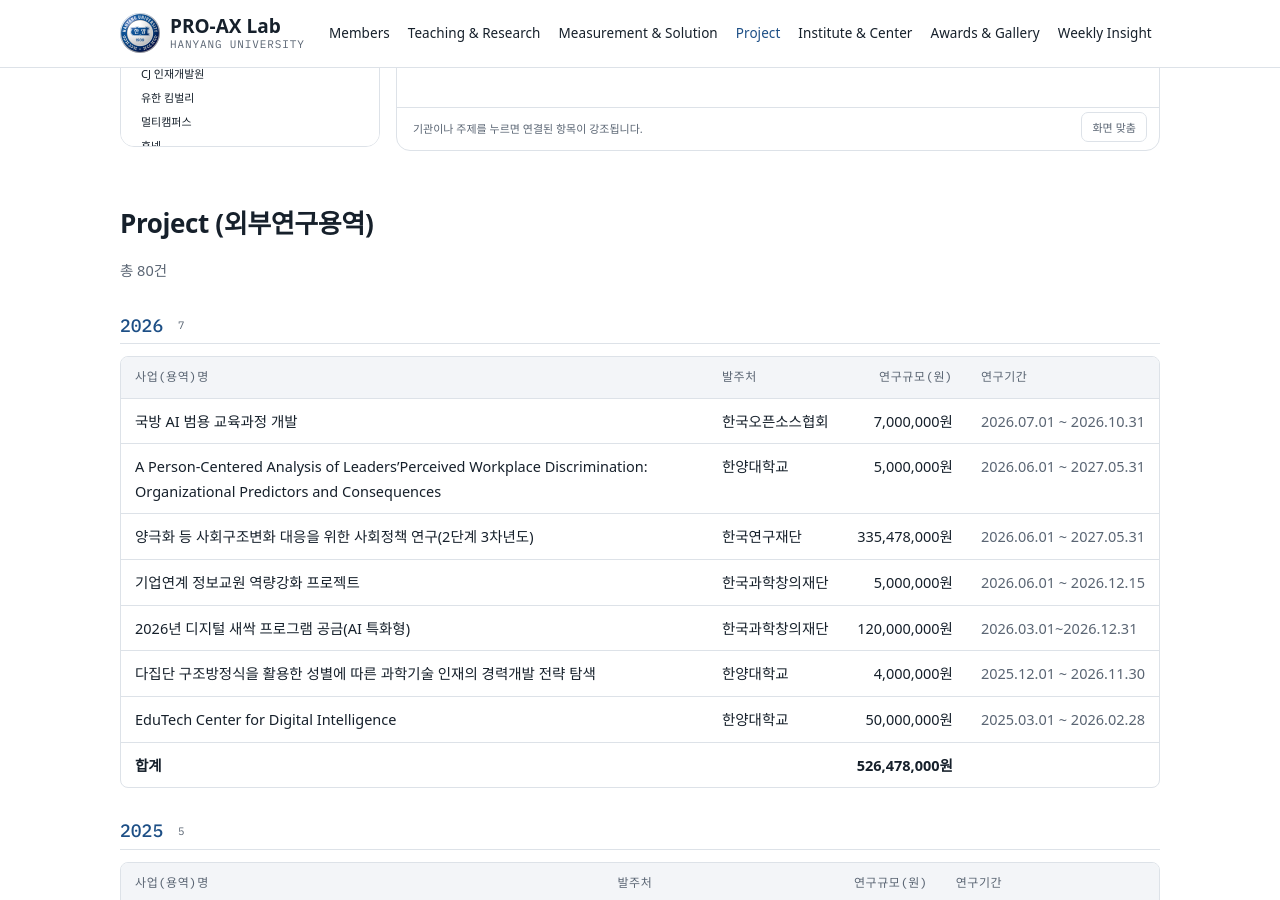
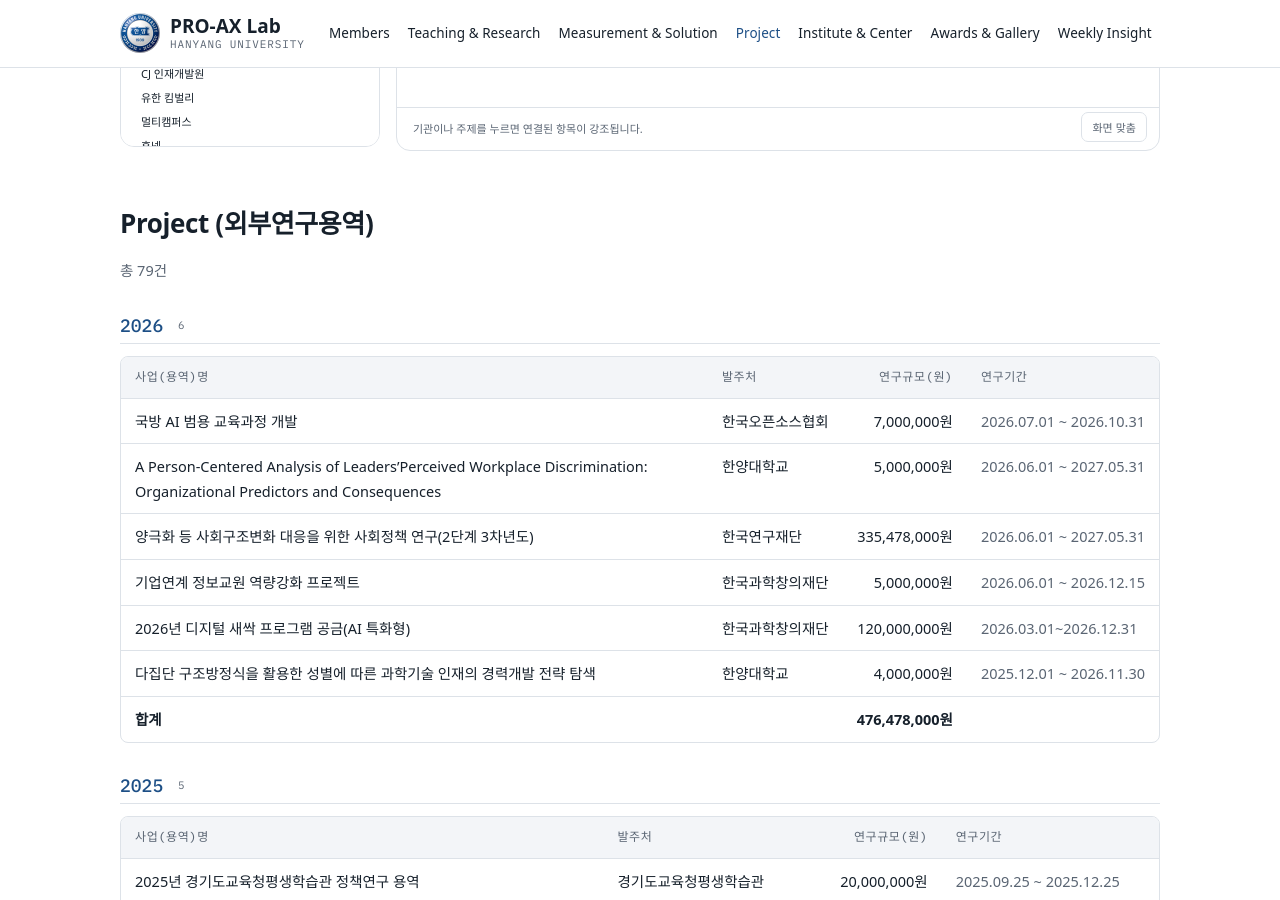
Before and after one commit to drsprolab/drsprolab.github.io, a Jekyll site: the page built from project.md, in a window 1280 px wide and 900 px high, scrolled down 1174 px. Built offline with Jekyll 4.4.1, drawn with Linux system fonts in a browser that asks for light colours; some web fonts are replaced.

Commit message:
Project: 2026년도 EduTech Center for Digital Intelligence 항목 삭제
Co-Authored-By: Claude Opus 5.5 <noreply@anthropic.com>

```diff
--- a/_data/projects.yml
+++ b/_data/projects.yml
@@ -29,11 +29,6 @@
   client: "한양대학교"
   amount: 4000000
   period: "2025.12.01 ~ 2026.11.30"
-- year: 2026
-  title: "EduTech Center for Digital Intelligence"
-  client: "한양대학교"
-  amount: 50000000
-  period: "2025.03.01 ~ 2026.02.28"
 - year: 2025
   title: "2025년 경기도교육청평생학습관 정책연구 용역"
   client: "경기도교육청평생학습관"
```
